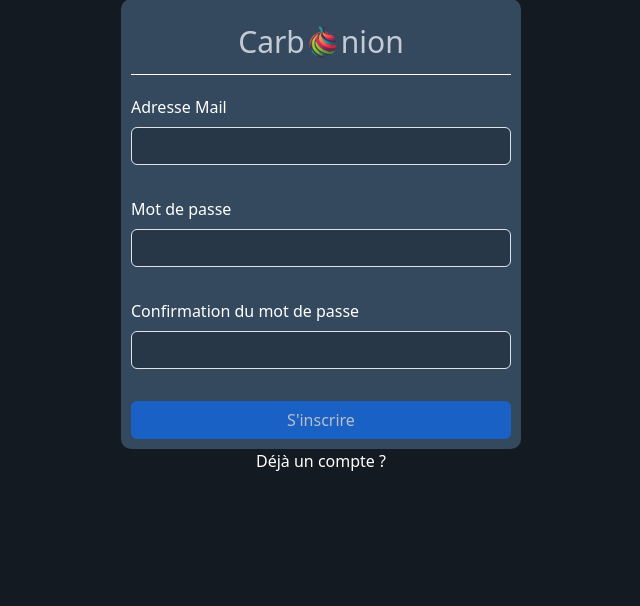
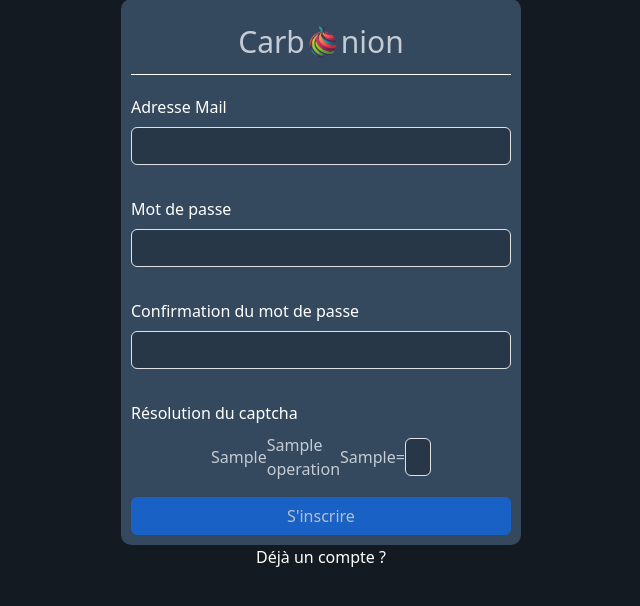
Before and after one commit to berencode/carbonion, a Python web app: template app/templates/auth/signup.html in a window 1280 px wide. Shown: the part 101-707 px from the top of the page, without its empty margins (319-959 px from the left). Run offline with Jinja, Linux system fonts and the light colour scheme; the template is opened without the code that fills it: most values are stand-ins (such as "Sample title", 1, 10 or a date in 2020); some libraries are stand-ins or nearby versions.

Commit message:
mise en place du captcha pour l'inscription

```diff
--- a/app/demo/routes.py
+++ b/app/demo/routes.py
@@ -13,14 +13,10 @@ from flask_login import current_user
 
 @bp.before_request
 def assign_unique_id():
-    print("qmsoerqmoseirjmqoseij")
     if current_user.is_anonymous :
-        print("qmoseirmqoseiur")
-        print(session.get('user_id'))
         if 'user_id' not in session:
             user_id = str(uuid.uuid4())
             session['user_id'] = user_id
-            print("On va créer un challenge factice")
             challenge.create({'day_number' : 1, 'status' : 0})
 
 @bp.route('/')
--- a/app/static/css/signup.css
+++ b/app/static/css/signup.css
@@ -99,3 +99,32 @@ input[type=text]{
     font-weight: bold;
     padding: 5px;
 }
+
+
+.equation-container{
+    display: flex;
+    flex-direction: row;
+    vertical-align: center;
+    justify-content: center;
+    align-items: center;
+    max-width: 180px;
+}
+
+.operation-container{
+    display: flex;
+}
+
+.item-operation-container{
+    display: flex;
+    flex : 1;
+    vertical-align: center;
+    justify-content: center;
+    align-items: center;
+}
+.item-operation-container-large{
+    display: flex;
+    flex : 2;
+    vertical-align: center;
+    justify-content: center;
+    align-items: center;
+}
--- a/app/static/js/signup.js
+++ b/app/static/js/signup.js
@@ -10,12 +10,18 @@ export class SignupManager{
       this.mail = document.querySelector("#mail");
       this.passwordConfirmation = document.querySelector('#password-confirmation');
       this.password = document.querySelector('#password');
-      this.button = document.querySelector('#signup-button')
+      this.button = document.querySelector('#signup-button');
+      this.captchaOperande1 = document.querySelector('#captcha-operande1').getAttribute('value');
+      this.captchaOperande2 = document.querySelector('#captcha-operande2').getAttribute('value');
+      this.captchaOperation = document.querySelector('#captcha-operation').getAttribute('value');
+      this.captchaResult = document.querySelector('#captcha-result');
       this.activateCheckMail();
       this.activateCheckPasswords();
+      this.activateCheckCaptcha();
       this.stateMailCorrect = false;
       this.statePasswordMatch = false;
       this.statePasswordVerified = false;
+      this.stateCaptchaVerified = false;
     }
 
     isValidEmail(email) {
@@ -50,6 +56,17 @@ export class SignupManager{
         // on met à jour le bouton valider au besoin :
         this.updateButtonState()
 
+    }
+
+    verifyCaptcha(){
+        var operation = this.captchaOperande1+this.captchaOperation+this.captchaOperande2
+        if(eval(operation)==Number(this.captchaResult.value)){
+            this.stateCaptchaVerified = true;
+        }
+        else{
+            this.stateCaptchaVerified = false;
+        }
+        this.updateButtonState()
     }
 
     verifyPassword(){
@@ -138,7 +155,13 @@ export class SignupManager{
             "input",
             this.checkPasswords.bind(this)
         )
+    }
 
+    activateCheckCaptcha(){
+        this.captchaResult.addEventListener(
+            "input",
+            this.verifyCaptcha.bind(this)
+        )
     }
 
     checkPasswords(){
@@ -162,8 +185,8 @@ export class SignupManager{
     }
 
     updateButtonState(){
-
-        if(this.stateMailCorrect && this.statePasswordMatch && this.statePasswordVerified){
+        console.log(this.stateMailCorrect, this.statePasswordMatch, this.statePasswordVerified, this.stateCaptchaVerified);
+        if(this.stateMailCorrect && this.statePasswordMatch && this.statePasswordVerified && this.stateCaptchaVerified){
             this.button.disabled = false;
         }
         else{
--- a/app/templates/auth/signup.html
+++ b/app/templates/auth/signup.html
@@ -70,6 +70,31 @@
                     </div>
                   </div>
                 </div>
+                <div class="mb-3">
+                  <div class="row justify-content-center">
+                    <label for="inputPassword2" class="form-label">Résolution du captcha</label>
+                    <div class = "equation-container">
+                      <div class="item-operation-container" id="captcha-operande1" value={{operande1}}>
+                        {{operande1}}
+                      </div>
+                      <div class="item-operation-container">
+                        <div class="item-operation-container" id="captcha-operation" value={{operation}}>
+                          {{operation}}
+                        </div>
+                      </div>
+                      <div class="item-operation-container" id="captcha-operande2" value={{operande2}}>
+                        {{operande2}}
+                      </div>
+                      <div class="item-operation-container">
+                        =
+                      </div>
+                      <div class="item-operation-container-large">
+                        <input type="text" class="form-control" name="captchaResult" id="captcha-result">
+                      </div>
+                    </div>
+                  </div>
+
+                </div>
 
                 <button type="submit" class="btn btn-primary" id="signup-button" disabled>S'inscrire</button>
             </form>
--- a/app/templates/statement.html
+++ b/app/templates/statement.html
@@ -5,7 +5,7 @@
         type="module"
     >
     </script>
-    <div id="relative-path" base-url="{{ url_for('main.index', _external=True, _scheme='https', viewarg1=1) }}"></div>
+    <div id="relative-path" base-url="{{ url_for('main.index', _external=True, _scheme='https') }}"></div>
     <!-- Modal foodConsumption -->
     <div class="modal fade" id="foodConsumption" tabindex="0" aria-labelledby="foodConsumptionLabel" aria-hidden="true">
         <div class="modal-dialog">
```
Also changed, not shown: app/auth/routes.py (+9 -2 lines).
